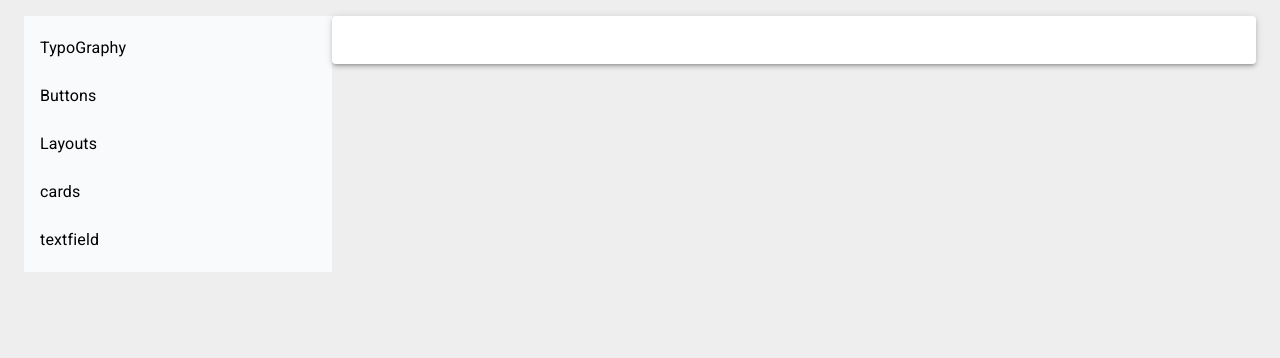
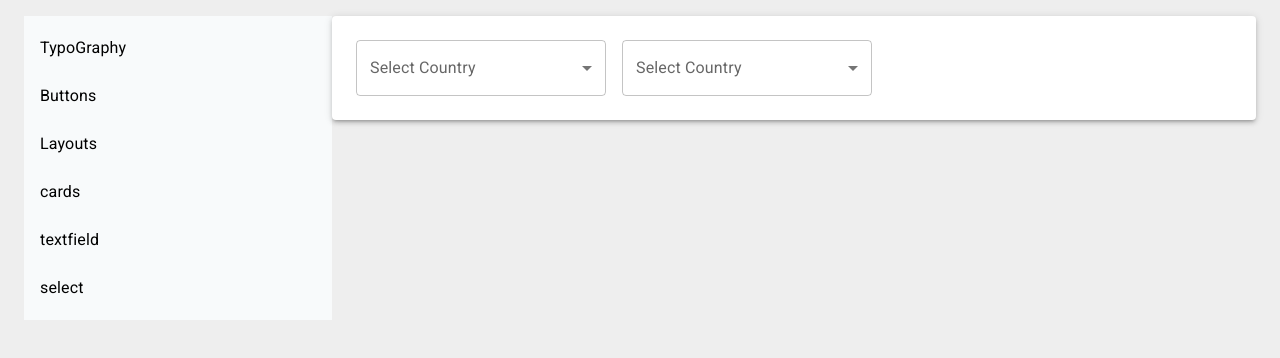
Before and after one commit to kan0305/react-material-ui, a React (Create React App) app: page /select in a window 1280 px wide. Shown: the top 358 px of the page. Built offline with nearby package versions, Linux system fonts and the light colour scheme.

Commit message:
React Material UI Tutorial - 8 - Select

```diff
--- a/src/App.js
+++ b/src/App.js
@@ -6,6 +6,7 @@ import { MuiButton } from "./pages/MuiButton";
 import { MuiLayout } from "./pages/MuiLayout";
 import { MuiCard } from "./pages/MuiCard";
 import { MuiTextField } from "./pages/MuiTextField";
+import { MuiSelect } from "./pages/MuiSelect";
 
 function App() {
     return (
@@ -17,6 +18,7 @@ function App() {
                     <Route path="/layouts" element={<MuiLayout />} />
                     <Route path="/cards" element={<MuiCard />} />
                     <Route path="/textfield" element={<MuiTextField />} />
+                    <Route path="select" element={<MuiSelect />} />
                 </Routes>
             </Layout>
         </div>
--- a/src/components/Navbar.jsx
+++ b/src/components/Navbar.jsx
@@ -32,6 +32,11 @@ export const Navbar = () => {
                             <ListItemText primary="textfield" />
                         </ListItemButton>
                     </ListItem>
+                    <ListItem disablePadding>
+                        <ListItemButton component={NavLink} to={"/select"}>
+                            <ListItemText primary="select" />
+                        </ListItemButton>
+                    </ListItem>
                 </List>
             </nav>
         </Box>
--- /dev/null
+++ b/src/pages/MuiSelect.jsx
@@ -0,0 +1,44 @@
+import React, { useState } from "react";
+import { Box, TextField, MenuItem, Stack } from "@mui/material";
+
+export const MuiSelect = () => {
+    const [country, setCountry] = useState("");
+
+    const handleContryChange = (event) => {
+        setCountry(event.target.value);
+    };
+
+    const [countries, setCountries] = useState([]);
+
+    const handleContriesChange = (event) => {
+        let value = event.target.value;
+        setCountries(typeof value === "string" ? value.split(",") : value);
+    }
+
+    return (
+        <Stack spacing={2} direction="row">
+            <Box width="250px">
+                <TextField select fullWidth label="Select Country" value={country} onChange={handleContryChange}>
+                    <MenuItem value="IN">India</MenuItem>
+                    <MenuItem value="US">USA</MenuItem>
+                    <MenuItem value="AU">Austraila</MenuItem>
+                </TextField>
+            </Box>
+
+            <Box width="250px">
+                <TextField
+                    select
+                    fullWidth
+                    label="Select Country"
+                    value={countries}
+                    onChange={handleContriesChange}
+                    inputProps={{ multiple: true }}
+                >
+                    <MenuItem value="IN">India</MenuItem>
+                    <MenuItem value="US">USA</MenuItem>
+                    <MenuItem value="AU">Austraila</MenuItem>
+                </TextField>
+            </Box>
+        </Stack>
+    );
+};
```
